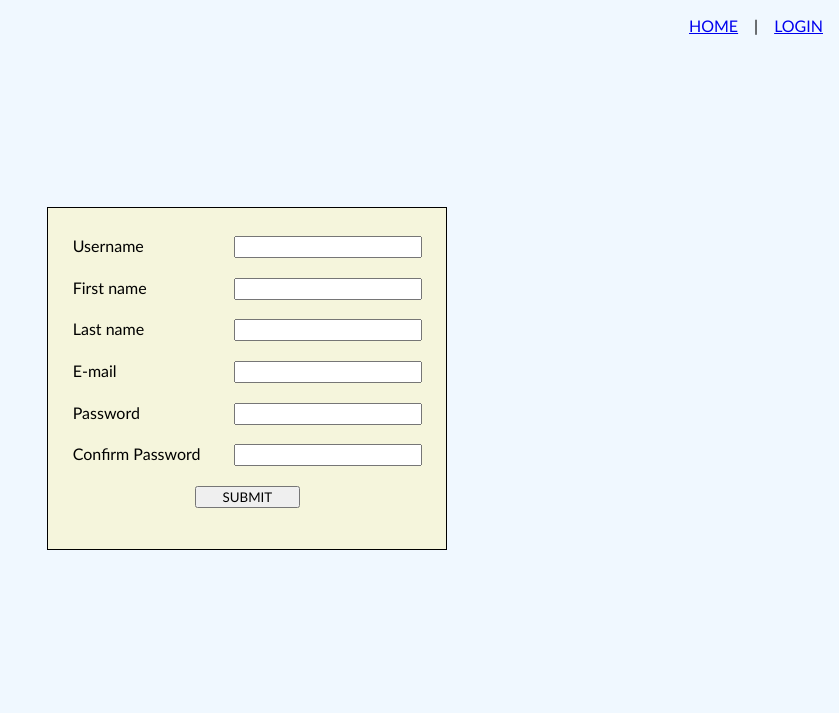
After one commit to Mohd-afsal/Projects, a Django app: page /register/ in a window 1280 px wide. The commit adds this page. Shown: the top 713 px of the page, without its empty margins (441-1280 px from the left). Run offline with Django 4.2, Linux system fonts and the light colour scheme.

Commit message:
replaced travel site folder

```diff
--- a/sw_project/sw_app/urls.py
+++ b/sw_project/sw_app/urls.py
@@ -2,5 +2,10 @@ from django.urls import path
 from . import views
 
 urlpatterns = [
-    path('', views.goto_index, name='index')
+    path('', views.goto_index, name='index'),
+    path('logout/', views.logout, name='logout'),
+    path('login/', views.login, name='login'),
+    path('register/', views.register, name='register'),
+    path('contact/', views.contact, name='contact'),
+
 ]
--- a/sw_project/sw_app/views.py
+++ b/sw_project/sw_app/views.py
@@ -1,4 +1,6 @@
-from django.shortcuts import render
+from django.contrib.auth.models import User
+from django.shortcuts import render, redirect
+from django.contrib import messages, auth
 from . models import resources
 
 # Create your views here.
@@ -7,3 +9,60 @@ from . models import resources
 def goto_index(request):
     sampl_img = resources.objects.all()
     return render(request, 'index.html', {'obj': sampl_img})
+
+
+def login(request):
+    if request.method == "POST":
+        username = request.POST['username']
+        password = request.POST['password']
+        user = auth.authenticate(username=username, password=password)
+        if user is not None:
+            auth.login(request, user)
+            return redirect('/')
+        else:
+            messages.info(request, "Please check username & password")
+            return redirect(request, 'login')
+    return render(request, 'login.html')
+
+
+def register(request):
+    if request.method == 'POST':
+        username = request.POST['username']
+        first_name = request.POST['first_name']
+        last_name = request.POST['last_name']
+        email = request.POST['email']
+        password = request.POST['password']
+        cpassword = request.POST['confirm_password']
+        if username == '' or first_name == '' or last_name == '' or email == '' or password == '' or cpassword == '':
+            messages.info(request, "Please enter all fields")
+            return redirect('register')
+        else:
+            if password == cpassword:
+                if User.objects.filter(username=username).exists():
+                    messages.info(request, "Username is taken")
+                    return redirect('register')
+                elif User.objects.filter(email=email).exists():
+                    messages.info(request, "Email already registered")
+                    return redirect('register')
+                else:
+                    user = User.objects.create_user(username=username,
+                                                    first_name=first_name,
+                                                    last_name=last_name,
+                                                    email=email,
+                                                    password=password)
+                    user.save()
+                    messages.info(request, "User Created")
+                    return redirect('login')
+            else:
+                messages.info(request, "Passwords not matching")
+                return redirect('register')
+    return render(request, 'register.html')
+
+
+def logout(request):
+    auth.logout(request)
+    return redirect('/')
+
+
+def contact(request):
+    return render(request, 'contact.html')
--- /dev/null
+++ b/sw_project/templates/register.html
@@ -0,0 +1,110 @@
+<!DOCTYPE html>
+<html lang="en">
+<head>
+    <meta charset="UTF-8">
+    <title>Registration Form</title>
+    <style>
+        *{
+            box-sizing: border-box;
+            font-family: 'Gill Sans', 'Gill Sans MT', Calibri, 'Trebuchet MS', sans-serif;
+        }
+
+        body{
+            background-color: aliceblue;
+        }
+
+        table{
+            width: 400px;
+            border: 1px solid black;
+            background-color: beige;
+            padding: 5%;
+        }
+
+        td{
+            line-height: 25px;
+            padding: 2%;
+        }
+
+        form{
+            margin: 13% 38%;
+        }
+
+        .textbox{
+            width: 100%;
+        }
+
+        ul{
+            list-style-type: none;
+            margin: 0;
+            padding: 0;
+            overflow: hidden;
+        }
+
+        li{
+            display: inline;
+            float: right;
+            padding: 8px;
+            display: block;
+            font-style: bold;
+        }
+
+        li a:hover {
+            color: red;
+        }
+    </style>
+</head>
+<body>
+<div>
+    <ul>
+        <li><a href="/login">LOGIN</a></li>
+        <li>|</li>
+        <li><a href="/">HOME</a></li>
+    </ul>
+</div>
+<form method="post" action="">
+    {% csrf_token %}
+    <table>
+        <tr>
+            <td><label>Username</label></td>
+            <td><input type="text" name="username" class="textbox"></td>
+        </tr>
+        <tr>
+            <td><label>First name</label></td>
+            <td><input type="text" name="first_name" class="textbox"></td>
+        </tr>
+        <tr>
+            <td><label>Last name</label></td>
+            <td><input type="text" name="last_name" class="textbox"></td>
+        </tr>
+        <tr>
+            <td><label>E-mail</label></td>
+            <td><input type="email" name="email" class="textbox"></td>
+        </tr>
+        <tr>
+            <td><label>Password</label></td>
+            <td><input type="password" name="password" class="textbox"></td>
+        </tr>
+        <tr>
+            <td><label>Confirm Password</label></td>
+            <td><input type="password" name="confirm_password" class="textbox"></td>
+        </tr>
+        <tr>
+            <td colspan="2"><!--suppress XmlDeprecatedElement -->
+                <center><input type="submit" value="SUBMIT" name="submit_btn" style="width: 30%;"></center></td>
+        </tr>
+        <tr>
+            <td colspan="2">
+                <!--suppress XmlDeprecatedElement -->
+                <center>
+                    {% for msg in messages %}
+                    <b style="color:red;">{{msg}}</b>
+                    {% endfor %}
+                </center>
+            </td>
+        </tr>
+
+    </table>
+
+</form>
+</body>
+</html>
```
Also changed, not shown: sw_project/templates/index.html (+10 -6 lines), sw_project/templates/login.html (added, +100 -0 lines).
